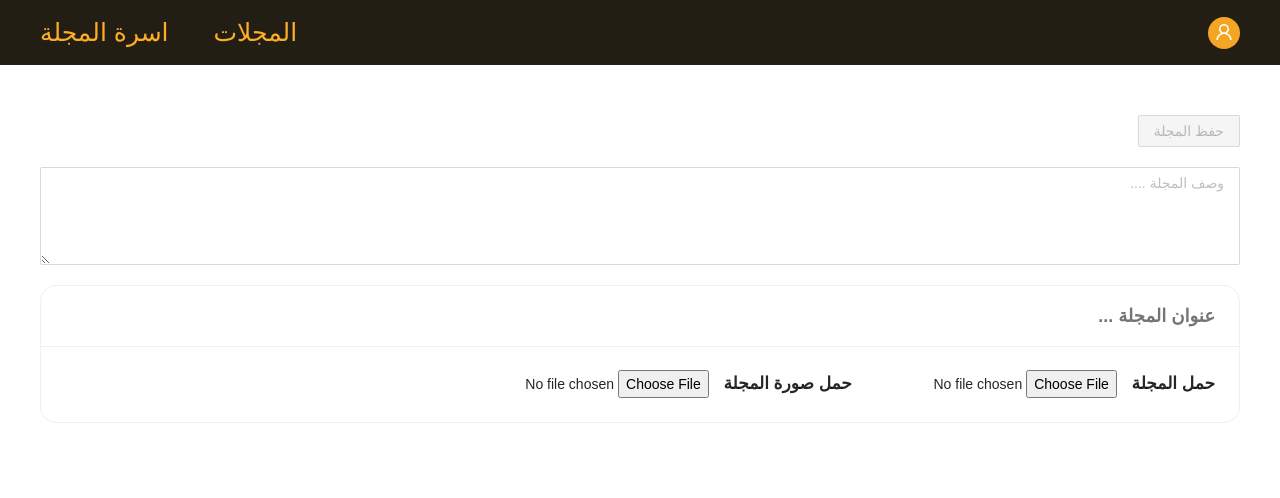
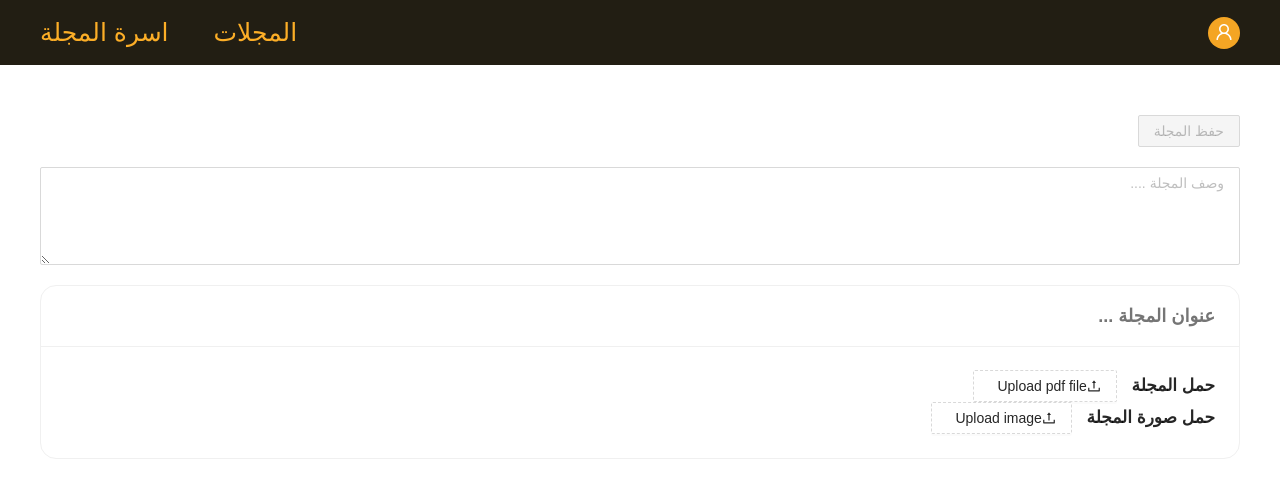
Before and after one commit to yusor99/awtad, a Next.js app: page /dashbord/blog/1 in a window 1280 px wide. Shown: the top 498 px of the page. Built offline with nearby package versions, Linux system fonts and the light colour scheme; sample sign-in values are in the browser's storage.

Commit message:
add data

```diff
--- a/api.js
+++ b/api.js
@@ -15,12 +15,17 @@ export const login = (data, callback) => {
 };
 
 export const addData = (data, callback) => {
-  fetch(`${URL}/Journalnumber`, {
+  console.log(JSON.stringify(data));
+  fetch(`http://awtadjournal.com/laravel/public/api/Journalnumber`, {
     method: "POST",
     headers: {
       "Content-Type": "application/json",
-      token: localStorage.getItem("blog_token"),
+      Accept: "application/json",
+      Authorization: "Bearer" + localStorage.getItem("blog_token"),
     },
+    processData: false,
+    mimeType: "multipart/form-data",
+    contentType: false,
     body: JSON.stringify(data),
   })
     .then((resp) => resp.json())
@@ -47,7 +52,10 @@ export const deleteOneData = (id, data, callback) => {
     method: "DELETE",
     headers: {
       "Content-Type": "application/json",
+      Accept: "application/json",
+      Authorization: "Bearer" + localStorage.getItem("blog_token"),
     },
+    body: JSON.stringify(data),
   })
     .then((resp) => resp.json())
     .then((result) => callback(null, result))
@@ -60,7 +68,8 @@ export const addDataName = (data, callback) => {
     method: "POST",
     headers: {
       "Content-Type": "application/json",
-      token: localStorage.getItem("blog_token"),
+      Authorization: "Bearer" + localStorage.getItem("blog_token"),
+      Accept: "application/json",
     },
     body: JSON.stringify(data),
   })
@@ -88,7 +97,10 @@ export const deleteOneDataName = (id, data, callback) => {
     method: "DELETE",
     headers: {
       "Content-Type": "application/json",
+      Accept: "application/json",
+      Authorization: "Bearer" + localStorage.getItem("blog_token"),
     },
+    body: JSON.stringify(data),
   })
     .then((resp) => resp.json())
     .then((result) => callback(null, result))
--- a/components/dashbord/home/pureCard.js
+++ b/components/dashbord/home/pureCard.js
@@ -1,6 +1,7 @@
 import Link from "next/link";
 import { DeleteOutlined } from "@ant-design/icons";
 import { Button } from "antd";
+import { deleteOneData } from "../../../api";
 export const PureCard = ({ item }) => {
   const handelDelete = () => {
     deleteOneData(item.id, (err, result) => {
--- a/pages/dashbord/blog/[id].js
+++ b/pages/dashbord/blog/[id].js
@@ -1,8 +1,10 @@
 import { AuthContainer, PureHeader } from "../../../components/dashbord/main";
-import { Input, Button, Card } from "antd";
+import { Input, Button, Card, message, Upload } from "antd";
 import { useState, useEffect } from "react";
 import { useRouter } from "next/router";
 import { addData } from "../../../api";
+import { UploadOutlined } from "@ant-design/icons";
+
 const Create = () => {
   const [Title, setTitle] = useState("");
   const [PdfUrl, setFile] = useState("");
@@ -10,6 +12,17 @@ const Create = () => {
   const [ImgUrl, setImage] = useState("");
   const [loading, setLoading] = useState(false);
   const router = useRouter();
+
+  const handleUpload = ({ fileList }) => {
+    if (fileList[0]) {
+      setImage(fileList[0].originFileObj);
+    }
+  };
+  const handleUploadf = ({ fileList }) => {
+    if (fileList[0]) {
+      setFile(fileList[0].originFileObj.name);
+    }
+  };
   const handleNew = () => {
     setLoading(true);
     addData(
@@ -21,8 +34,13 @@ const Create = () => {
       },
       (err, result) => {
         if (err) throw err;
-        else {
+        if (!result.message) {
           router.push("/dashbord/home");
+        } else {
+          console.log(result.errors);
+
+          message.error(result.message);
+          setLoading(false);
         }
       }
     );
@@ -63,21 +81,17 @@ const Create = () => {
             }
           >
             <label className="lable">حمل المجلة </label>
-            <input
-              type="file"
-              onChange={(e) => {
-                setFile(e.target.files[0]);
-              }}
-            />
+            <Upload onChange={handleUploadf} maxCount={1}>
+              <Button icon={<UploadOutlined />} className="input" type="dashed">
+                Upload pdf file
+              </Button>
+            </Upload>
             <label className="lable">حمل صورة المجلة </label>
-            <input
-              title="choose Image"
-              type="file"
-              accept="image/*"
-              onChange={(e) => {
-                setImage(e.target.files[0]);
-              }}
-            />
+            <Upload onChange={handleUpload} listType="picture" maxCount={1}>
+              <Button icon={<UploadOutlined />} className="input" type="dashed">
+                Upload image
+              </Button>
+            </Upload>
           </Card>
         </main>
       </div>
```
Also changed, not shown: pages/dashbord/names/[id].js (+6 -1 lines), pages/login.js (+5 -2 lines).
